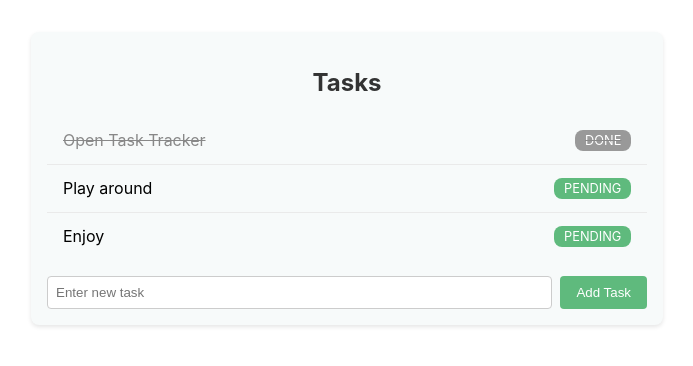
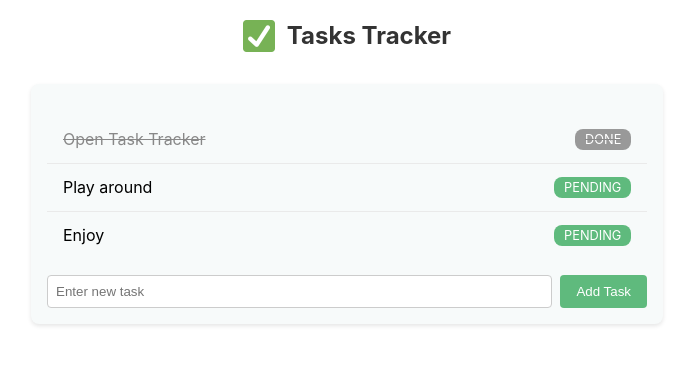
Before and after one commit to aaronfc/ten-in-twelve-2023, a React (Create React App) app in the folder 1-task-tracker/: page / in a window 1280 px wide. Shown: the top 366 px of the page, without its empty margins (293-986 px from the left). Built offline with nearby package versions, Linux system fonts and the light colour scheme.

Commit message:
Move title out of TaskList component.

```diff
--- a/1-task-tracker/src/App.css
+++ b/1-task-tracker/src/App.css
@@ -1 +1,9 @@
-/* Shhh */
+.App h2 {
+    color: #333;
+    text-align: center;
+    display: flex;
+    flex-direction: row;
+    justify-content: center;
+    align-items: center;
+    gap: 12px;
+}
--- a/1-task-tracker/src/App.js
+++ b/1-task-tracker/src/App.js
@@ -4,6 +4,10 @@ import TaskList from "./TaskList";
 function App() {
   return (
     <div className="App">
+      <h2>
+        <img src={"logo512.png"} alt="Tasks Tracker logo" width={32} height={32}/>
+        Tasks Tracker
+      </h2>
       <TaskList />
     </div>
   );
--- a/1-task-tracker/src/TaskList.css
+++ b/1-task-tracker/src/TaskList.css
@@ -7,11 +7,6 @@
     background: #f7fafa;
     border-radius: 8px;
     box-shadow: 0 2px 4px rgba(0, 0, 0, 0.1);
-}
-
-.task-list h2 {
-    color: #333;
-    text-align: center;
 }
 
 .task-list ul {
--- a/1-task-tracker/src/TaskList.js
+++ b/1-task-tracker/src/TaskList.js
@@ -1,6 +1,5 @@
 import {useState, useEffect} from 'react';
 import './TaskList.css'; // Make sure to import the CSS file
-
 
 export default function TaskList() {
   const [tasks, setTasks] = useState(null);
@@ -76,7 +75,6 @@ export default function TaskList() {
 
   return (
     <div className="task-list">
-      <h2>Tasks</h2>
       {tasks && <ul>
         {tasks.map((task, index) => (<li key={index}><Task task={task}/></li>))}
       </ul> || <marquee>Loading...</marquee>}
```
